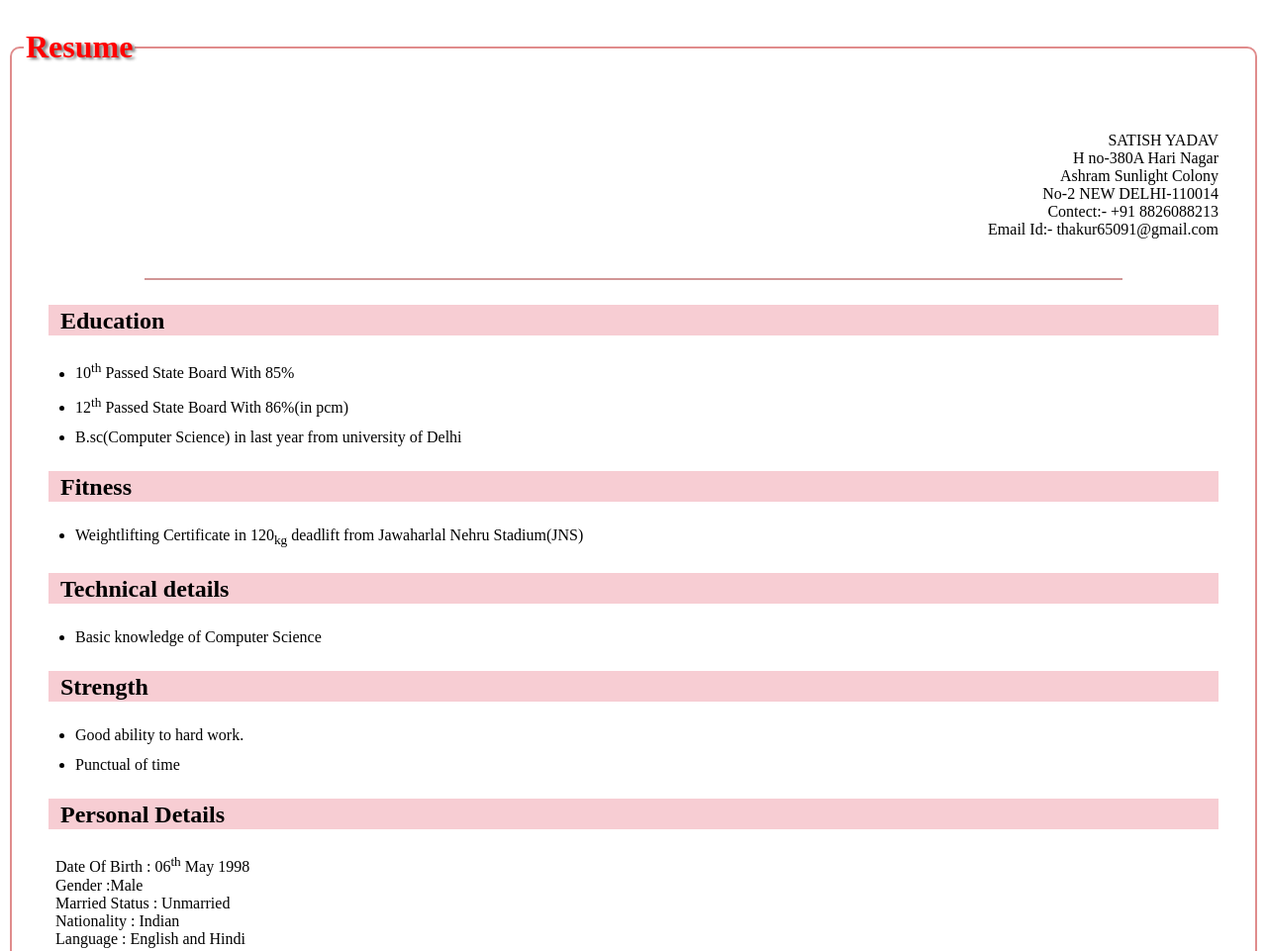
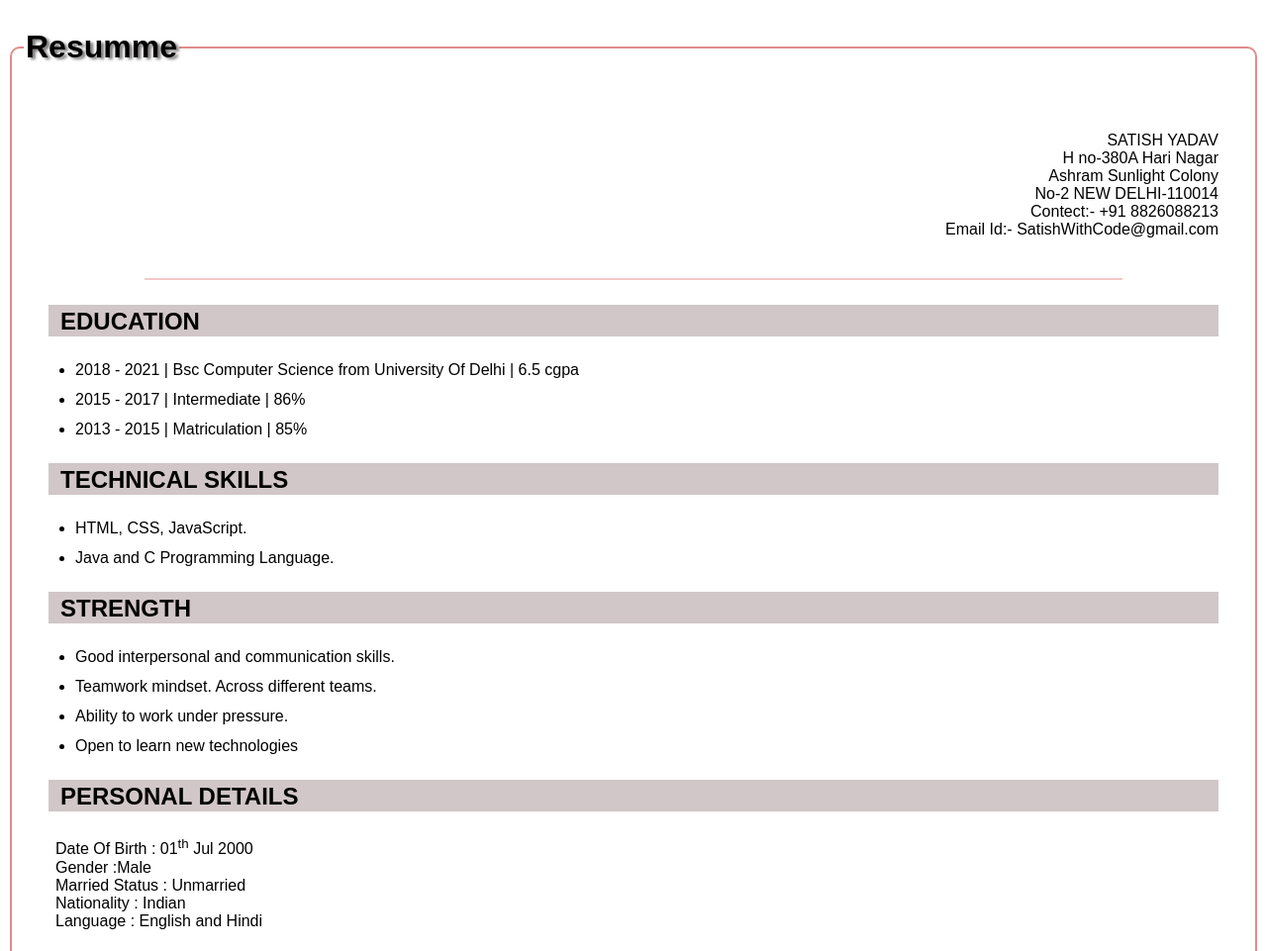
Before and after one commit to satishwithcode/CV, a plain HTML site: page Resume.html in a window 1280 px wide. Shown: the top 961 px of the page at 99% size. Drawn offline with Linux system fonts and the light colour scheme.

Commit message:
Update Resume.html

```diff
--- a/Resume.html
+++ b/Resume.html
@@ -1,21 +1,28 @@
 <html>
   <head>
     <title>Resume</title>
+    <link rel="stylesheet" href="font-awesome.css">
     <style>
+      *{
+        font-family: 'Raleway',sans-serif,'Comic Sans MS';
+      }
       .top{
         text-align: right;
         margin: 40px 25px;
       }
       .hr{
-        border: 1px solid rgb(209, 150, 150);
+        border: 1px solid rgb(245, 200, 200);
         color: aqua;
         text-align: right;
       }
       .h1{
-        background-color:rgb(247, 205, 211);
+        background-color:rgb(209, 198, 200);
         text-align: left;
         margin: 25px;
         padding: 3px 1px 1px 12px;
+      }
+      h2{
+          text-transform: uppercase;
       }
       .th{
         font-size: medium;
@@ -26,6 +33,7 @@
       }
       .last{
         margin: 23px;
+        margin-top: 70px;
       }
       .sat{
         color: rgb(30, 73, 73);
@@ -35,8 +43,8 @@
         margin: 22px;
       }
       .re{
-        color: red;
-        text-shadow: 3px 2px 3px gray;
+        color: black;
+        text-shadow: 3px 2px 3px rgb(121, 118, 118);
 
       }
       .feild{
@@ -47,37 +55,40 @@
   </head>
   <body>
     <fieldset class="feild" width="100%">
-      <legend><h1 class="re">Resume</h1></legend>
+      <legend><h1 class="re">Resumme</h1></legend>
    <p class="top">
    SATISH YADAV<br>
    H no-380A Hari Nagar <br>
    Ashram Sunlight Colony <br>
    No-2 NEW DELHI-110014<br>
    Contect:- +91 8826088213<br>
-   Email Id:- thakur65091@gmail.com<br></p>
+   Email Id:- SatishWithCode@gmail.com<br></p>
      <hr class="hr" width="80%">
      <h2 class="h1">Education</h2>
      <p class="Ed">
        <ul>
-         <li class="th">10<sup>th</sup> Passed State Board With   85% </li>
-         <li class="th">12<sup>th</sup> Passed State Board With 86%(in pcm)</li>
-         <li class="th">B.sc(Computer Science) in last year from university of Delhi </li>
+         <li class="th">2018 - 2021 | Bsc Computer Science from University Of Delhi
+            | 6.5 cgpa</li>
+         <li class="th">2015 - 2017 | Intermediate | 86%</li>
+         <li class="th">2013 - 2015 | Matriculation | 85%</li>
        </ul>
      </p>
-     <h2 class="h1">Fitness</h2>
-     <ul><li class="th">Weightlifting Certificate in 120<sub>kg</sub> deadlift from Jawaharlal Nehru Stadium(JNS)</li></ul>
-     <h2 class="h1">Technical details</h2>
+     <h2 class="h1">Technical Skills</h2>
      <ul>
-       <li class="th">Basic knowledge of Computer Science</li>
+       <li class="th">HTML, CSS, JavaScript.</li>
+       <li class="th">Java and C Programming Language.</li>
      </ul>
      <h2 class="h1">Strength</h2>
      <ul>
-       <li class="th">Good ability to hard work.</li>
-       <li class="th">Punctual of time</li>
+       <li class="th">Good interpersonal and communication skills.</li>
+       <li class="th">Teamwork mindset. Across different teams.</li>
+       <li class="th">Ability to work under pressure.
+    </li>
+       <li class="th">Open to learn new technologies</li>
      </ul>
      <h2 class="h1">Personal Details</h2>
      <p class="pd">
-      Date Of Birth : 06<sup>th</sup> May 1998<br>
+      Date Of Birth : 01<sup>th</sup> Jul 2000<br>
       Gender :Male<br>
       Married Status : Unmarried<br>
       Nationality : Indian<br>
```
